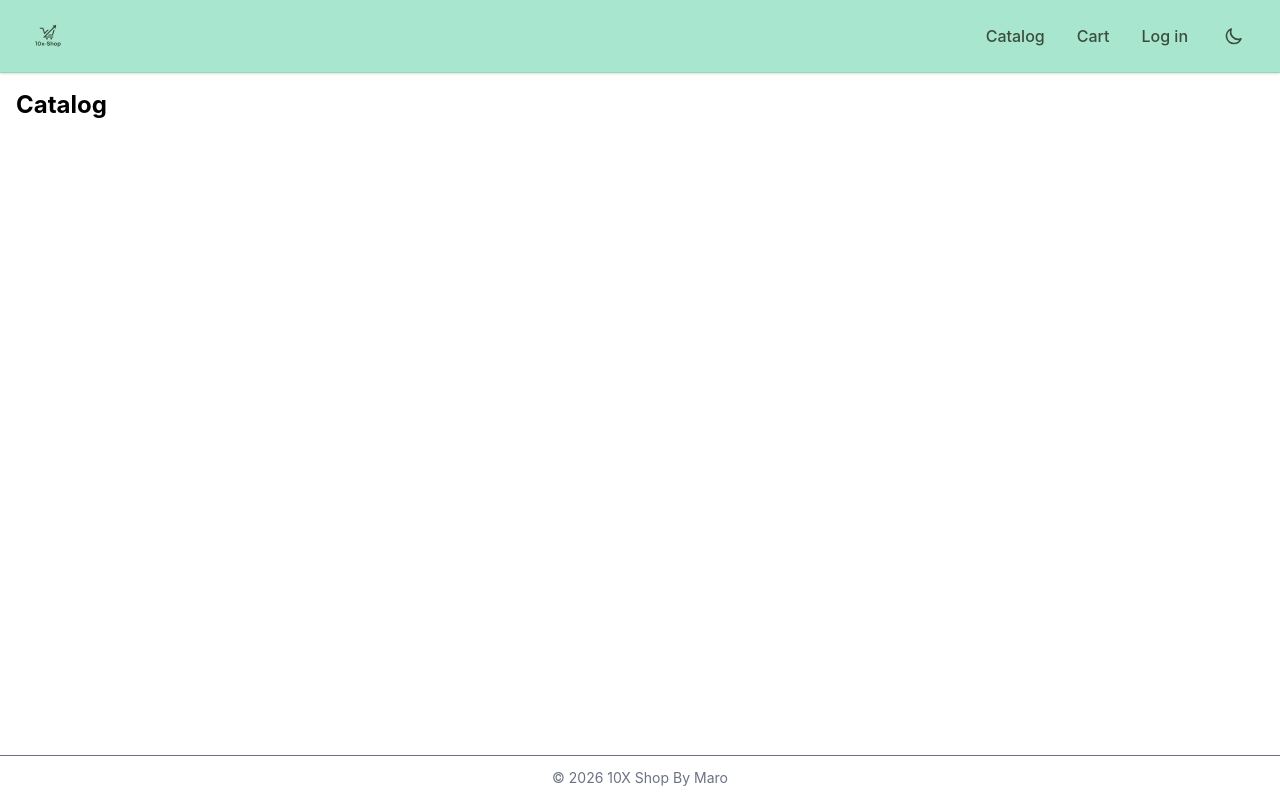
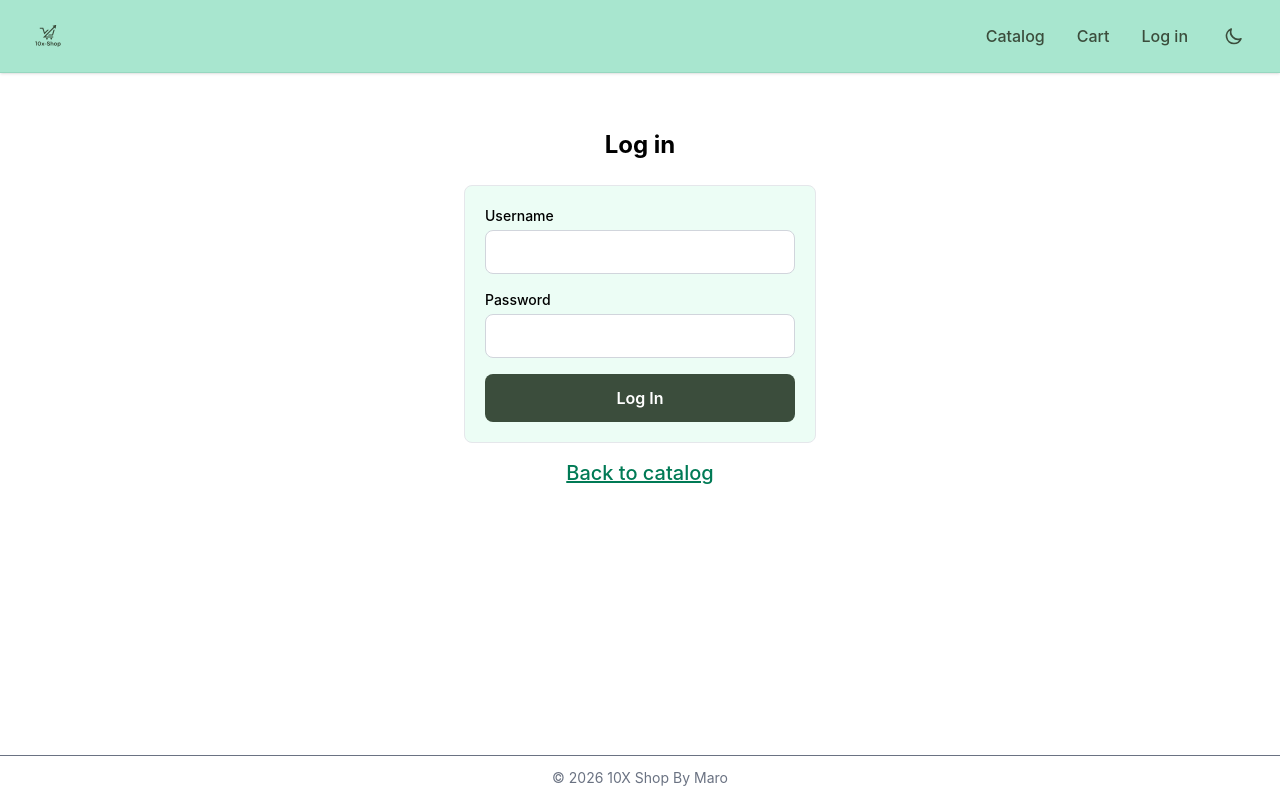
Before and after one commit to mariami1natchkebia/10x-Shop-Mariamo-Natchkebia, a React (Vite) app: page /login in a window 1280 px wide. Built offline with nearby package versions, Linux system fonts and the light colour scheme.

Commit message:
feat(checkout): add checkout form with validation and order saving feat(auth): add AuthContext, login form and protect checkout route

```diff
--- a/src/Main.tsx
+++ b/src/Main.tsx
@@ -3,14 +3,17 @@ import { createRoot } from 'react-dom/client'
 import { BrowserRouter } from 'react-router-dom'
 import './index.css'
 import App from './App'
+import { AuthProvider } from './context/AuthContext'
 import { CartProvider } from './context/CartContext'
 
 createRoot(document.getElementById('root')!).render(
   <StrictMode>
     <BrowserRouter>
-      <CartProvider>
-        <App />
-      </CartProvider>
+      <AuthProvider>
+        <CartProvider>
+          <App />
+        </CartProvider>
+      </AuthProvider>
     </BrowserRouter>
   </StrictMode>,
 )
--- a/src/components/layout/Header.tsx
+++ b/src/components/layout/Header.tsx
@@ -1,7 +1,7 @@
 import { useState, useEffect } from 'react'
-import { Link } from 'react-router-dom'
+import { Link, useNavigate } from 'react-router-dom'
+import { useAuth } from '../../context/AuthContext'
 import { useCart } from '../../context/CartContext'
-
 
 function Header() {
   const [isOpen, setIsOpen] = useState(false)
@@ -10,6 +10,14 @@ function Header() {
   })
 
   const { totalQuantity } = useCart()
+  const { isLoggedIn, logout } = useAuth()
+  const navigate = useNavigate()
+
+  function handleLogout() {
+    logout()
+    setIsOpen(false)
+    navigate('/')
+  }
 
   const cartBadge = totalQuantity > 0 && (
     <span
@@ -85,7 +93,12 @@ function Header() {
 
         <div className="hidden items-center gap-2 text-sm font-medium sm:flex sm:gap-4 sm:text-base">
           <Link to="/" className={linkClass}>Catalog</Link>
-            <Link to="/cart" className={linkClass}>Cart{cartBadge}</Link>          <Link to="/login" className={linkClass}>Log in</Link>
+          <Link to="/cart" className={linkClass}>Cart{cartBadge}</Link>
+          {isLoggedIn ? (
+            <button type="button" onClick={handleLogout} className={linkClass}>Log out</button>
+          ) : (
+            <Link to="/login" className={linkClass}>Log in</Link>
+          )}
           {themeToggle}
         </div>
 
@@ -118,7 +131,12 @@ function Header() {
       {isOpen && (
         <div className="absolute left-0 top-full z-50 flex w-full flex-col border-b border-emerald-900/10 bg-[#a8e6cf] px-6 py-4 shadow-md dark:border-emerald-500/20 dark:bg-[#3b4d3c] sm:hidden">
           <Link to="/" onClick={() => setIsOpen(false)} className={mobileLinkClass}>Catalog</Link>
-                <Link to="/cart" onClick={() => setIsOpen(false)} className={mobileLinkClass}>Cart{cartBadge}</Link>          <Link to="/login" onClick={() => setIsOpen(false)} className={mobileLinkClass}>Log in</Link>
+          <Link to="/cart" onClick={() => setIsOpen(false)} className={mobileLinkClass}>Cart{cartBadge}</Link>
+          {isLoggedIn ? (
+            <button type="button" onClick={handleLogout} className={mobileLinkClass}>Log out</button>
+          ) : (
+            <Link to="/login" onClick={() => setIsOpen(false)} className={mobileLinkClass}>Log in</Link>
+          )}
         </div>
       )}
     </header>
--- a/src/context/AuthContext.tsx
+++ b/src/context/AuthContext.tsx
@@ -0,0 +1,37 @@
+import { createContext, useContext, useState, type ReactNode } from 'react'
+
+interface AuthContextValue {
+  username: string | null
+  isLoggedIn: boolean
+  login: (username: string) => void
+  logout: () => void
+}
+
+const AuthContext = createContext<AuthContextValue | null>(null)
+
+export function AuthProvider({ children }: { children: ReactNode }) {
+  const [username, setUsername] = useState<string | null>(null)
+
+  function login(name: string) {
+    setUsername(name)
+  }
+
+  function logout() {
+    setUsername(null)
+  }
+
+  const value: AuthContextValue = {
+    username,
+    isLoggedIn: username !== null,
+    login,
+    logout,
+  }
+
+  return <AuthContext.Provider value={value}>{children}</AuthContext.Provider>
+}
+
+export function useAuth() {
+  const ctx = useContext(AuthContext)
+  if (!ctx) throw new Error('useAuth must be used inside <AuthProvider>')
+  return ctx
+}
--- a/src/pages/LoginPage.tsx
+++ b/src/pages/LoginPage.tsx
@@ -1,5 +1,135 @@
-function CatalogPage() {
-  return <h1 className="text-2xl font-bold">Catalog</h1>
+import { useState, type FormEvent } from 'react'
+import { Link, useLocation, useNavigate } from 'react-router-dom'
+import { useAuth } from '../context/AuthContext'
+
+interface LoginErrors {
+  username?: string
+  password?: string
 }
 
-export default CatalogPage
+function validateLogin(username: string, password: string): LoginErrors {
+  const errors: LoginErrors = {}
+
+  if (username.trim().length === 0) {
+    errors.username = 'Username is required'
+  }
+
+  if (password.length === 0) {
+    errors.password = 'Password is required'
+  } else if (password.length < 6) {
+    errors.password = 'Password must be at least 6 characters'
+  }
+
+  return errors
+}
+
+function getRedirectPath(state: unknown): string {
+  if (typeof state === 'object' && state !== null && 'from' in state) {
+    const from = (state as { from: unknown }).from
+    if (typeof from === 'string') return from
+  }
+  return '/'
+}
+
+const inputClass = (hasError: boolean) =>
+  `min-h-[44px] w-full rounded-lg border bg-white px-3 py-2 text-sm outline-none transition-colors focus-visible:ring-2 focus-visible:ring-emerald-500/40 dark:bg-[#1b2e23] ${
+    hasError ? 'border-red-500' : 'border-gray-300 dark:border-gray-600'
+  }`
+
+function LoginPage() {
+  const { login } = useAuth()
+  const navigate = useNavigate()
+  const location = useLocation()
+
+  const [username, setUsername] = useState('')
+  const [password, setPassword] = useState('')
+  const [touched, setTouched] = useState({ username: false, password: false })
+  const [submitted, setSubmitted] = useState(false)
+
+  const errors = validateLogin(username, password)
+  const usernameError = touched.username || submitted ? errors.username : undefined
+  const passwordError = touched.password || submitted ? errors.password : undefined
+
+  function handleSubmit(e: FormEvent<HTMLFormElement>) {
+    e.preventDefault()
+    setSubmitted(true)
+
+    if (errors.username || errors.password) return
+
+    login(username.trim())
+    navigate(getRedirectPath(location.state), { replace: true })
+  }
+
+  return (
+    <section className="container mx-auto max-w-sm px-4 py-10">
+      <h1 className="mb-6 text-center text-2xl font-bold">Log in</h1>
+
+      <form
+        onSubmit={handleSubmit}
+        noValidate
+        className="space-y-4 rounded-lg border border-gray-200 bg-emerald-50 p-5 dark:border-emerald-500/20 dark:bg-[#243629]"
+      >
+        <div>
+          <label htmlFor="login-username" className="mb-1 block text-sm font-medium">
+            Username
+          </label>
+          <input
+            id="login-username"
+            name="username"
+            type="text"
+            autoComplete="username"
+            value={username}
+            onChange={(e) => setUsername(e.target.value)}
+            onBlur={() => setTouched((t) => ({ ...t, username: true }))}
+            aria-invalid={!!usernameError}
+            aria-describedby={usernameError ? 'login-username-error' : undefined}
+            className={inputClass(!!usernameError)}
+          />
+          {usernameError && (
+            <p id="login-username-error" className="mt-1 text-xs text-red-600 dark:text-red-400">
+              {usernameError}
+            </p>
+          )}
+        </div>
+
+        <div>
+          <label htmlFor="login-password" className="mb-1 block text-sm font-medium">
+            Password
+          </label>
+          <input
+            id="login-password"
+            name="password"
+            type="password"
+            autoComplete="current-password"
+            value={password}
+            onChange={(e) => setPassword(e.target.value)}
+            onBlur={() => setTouched((t) => ({ ...t, password: true }))}
+            aria-invalid={!!passwordError}
+            aria-describedby={passwordError ? 'login-password-error' : undefined}
+            className={inputClass(!!passwordError)}
+          />
+          {passwordError && (
+            <p id="login-password-error" className="mt-1 text-xs text-red-600 dark:text-red-400">
+              {passwordError}
+            </p>
+          )}
+        </div>
+
+        <button
+          type="submit"
+          className="w-full rounded-lg bg-[#3b4d3c] px-4 py-3 font-semibold text-white transition-colors hover:bg-[#2f3e30] focus-visible:outline-2 focus-visible:outline-offset-2 focus-visible:outline-[#3b4d3c]"
+        >
+          Log In
+        </button>
+      </form>
+
+      <p className="mt-4 text-center text-sm">
+        <Link to="/" className="text-xl font-medium text-emerald-700 underline dark:text-emerald-400">
+          Back to catalog
+        </Link>
+      </p>
+    </section>
+  )
+}
+
+export default LoginPage
--- a/src/routes/AppRoutes.tsx
+++ b/src/routes/AppRoutes.tsx
@@ -1,5 +1,6 @@
 import { Routes, Route } from 'react-router-dom'
 import Layout from '../components/layout/Layout'
+import ProtectedRoute from './ProtectedRoute'
 import CatalogPage from '../pages/CatalogPage'
 import ProductPage from '../pages/ProductPage'
 import CartPage from '../pages/CartPage'
@@ -14,8 +15,11 @@ function AppRoutes() {
         <Route path="/" element={<CatalogPage />} />
         <Route path="/products/:id" element={<ProductPage />} />
         <Route path="/cart" element={<CartPage />} />
-        <Route path="/checkout" element={<CheckoutPage />} />
         <Route path="/login" element={<LoginPage />} />
+
+        <Route element={<ProtectedRoute />}>
+          <Route path="/checkout" element={<CheckoutPage />} />
+        </Route>
       </Route>
       <Route path="*" element={<NotFoundPage />} />
     </Routes>
--- a/src/routes/ProtectedRoute.tsx
+++ b/src/routes/ProtectedRoute.tsx
@@ -0,0 +1,15 @@
+import { Navigate, Outlet, useLocation } from 'react-router-dom'
+import { useAuth } from '../context/AuthContext'
+
+function ProtectedRoute() {
+  const { isLoggedIn } = useAuth()
+  const location = useLocation()
+
+  if (!isLoggedIn) {
+    return <Navigate to="/login" replace state={{ from: location.pathname }} />
+  }
+
+  return <Outlet />
+}
+
+export default ProtectedRoute
```
Lines whose indentation alone changed are shown as unchanged.
